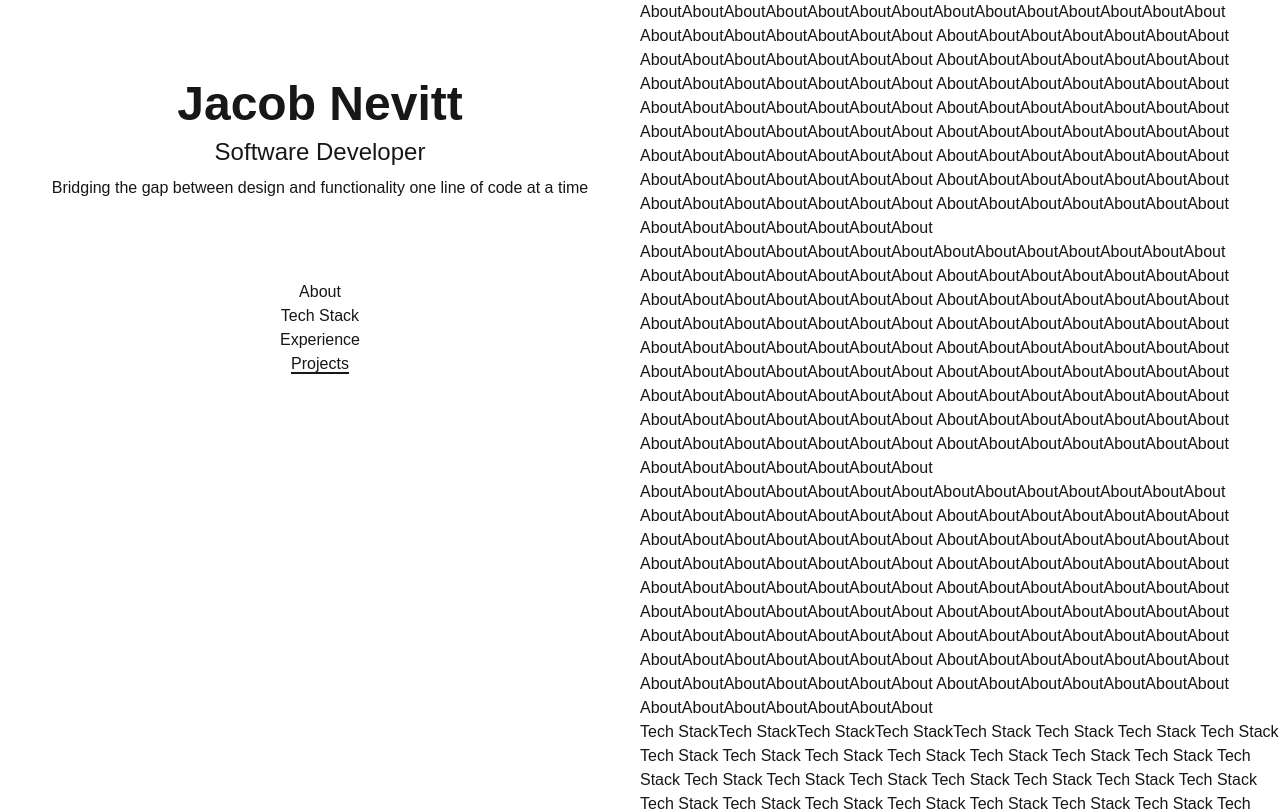
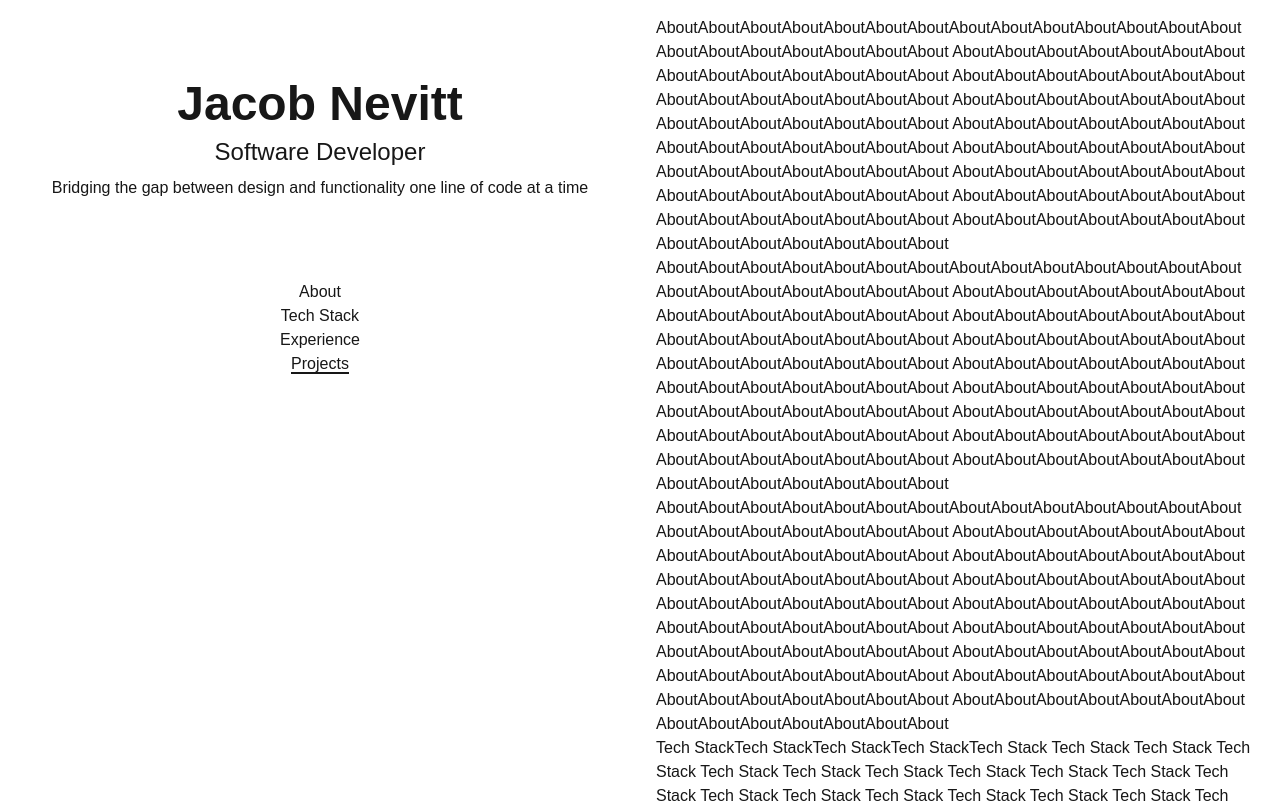
Before and after one commit to jacobadam/jacobnevitt-portfolio, a Next.js app: page / in a window 1280 px wide. Shown: the top 811 px of the page. Built offline with nearby package versions, Linux system fonts and the light colour scheme.

Commit message:
add padding to main content

```diff
--- a/app/layout.tsx
+++ b/app/layout.tsx
@@ -41,7 +41,7 @@ export default function RootLayout({
         <div className="grid grid-cols-1 md:grid-cols-2">
           <ClientWrapper>
             <SideNav navLinks={navLinks} />
-            <main>{children}</main>
+            <main className="p-4">{children}</main>
           </ClientWrapper>
         </div>
       </body>
```
